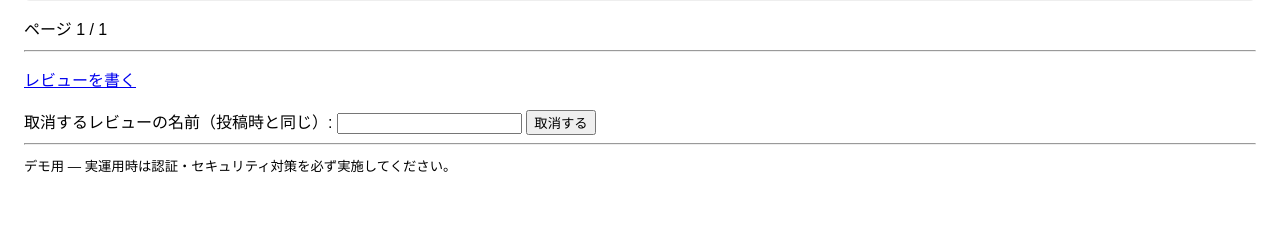
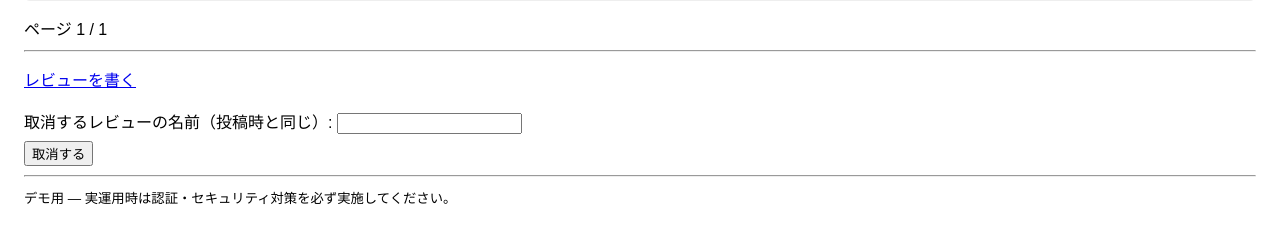
Before and after one commit to yuchan052121-ai/project, a Flask app: page /course/2/ in a window 1280 px wide. Shown: the part 665-900 px from the top of the page. Before the commit the page ends 838 px from the top, so only its background shows below. Run offline with Flask 3, Linux system fonts and the light colour scheme; data comes from the database, SQL or seed files in the repository.

Commit message:
Update and rename style.css to static/style.css

```diff
--- a/style.css
+++ b/static/style.css
@@ -9,3 +9,4 @@ header h1 a { text-decoration: none; color: #222; }
 .flashes { list-style: none; padding: 6px; background: #fffbeb; border: 1px solid #ffe5a1; }
 .pager { margin-top: 12px; }
 .pager a { text-decoration: none; margin: 0 8px; }
+form label { display: block; margin: 6px 0; }
```
